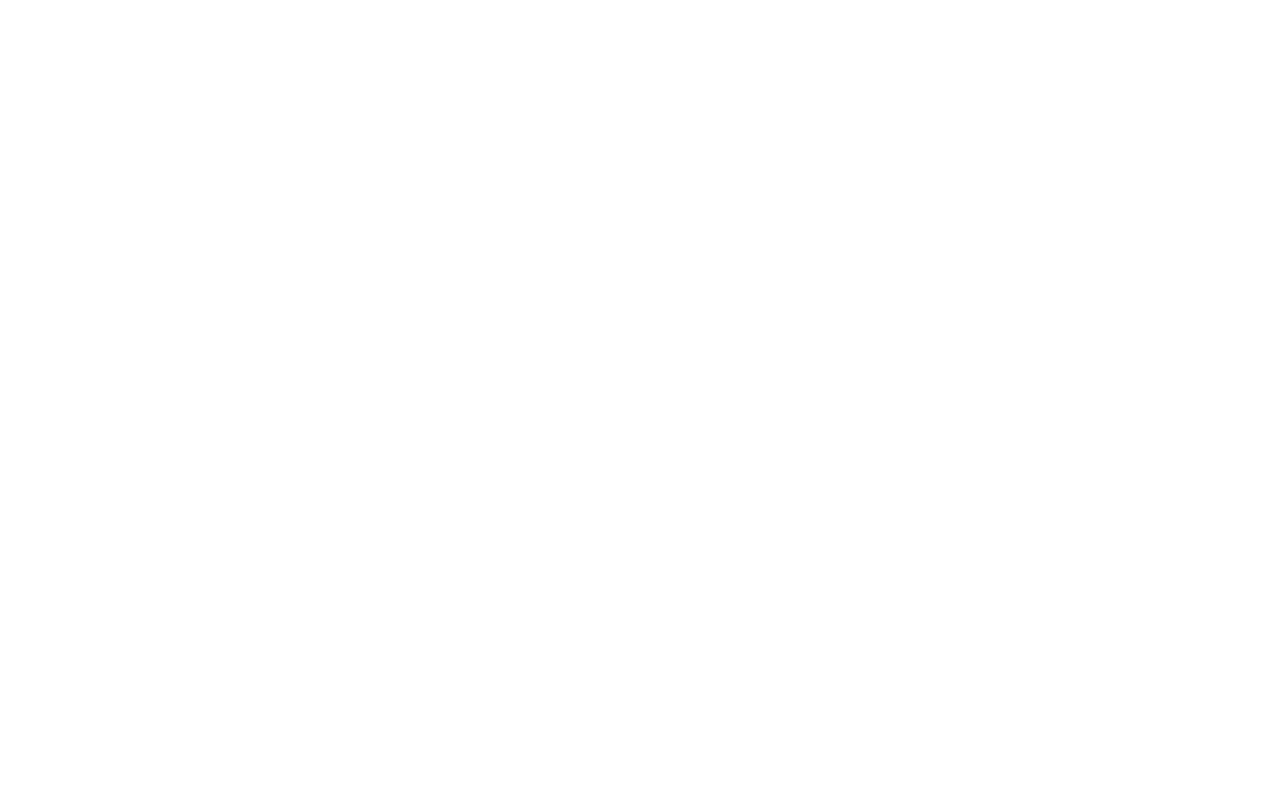
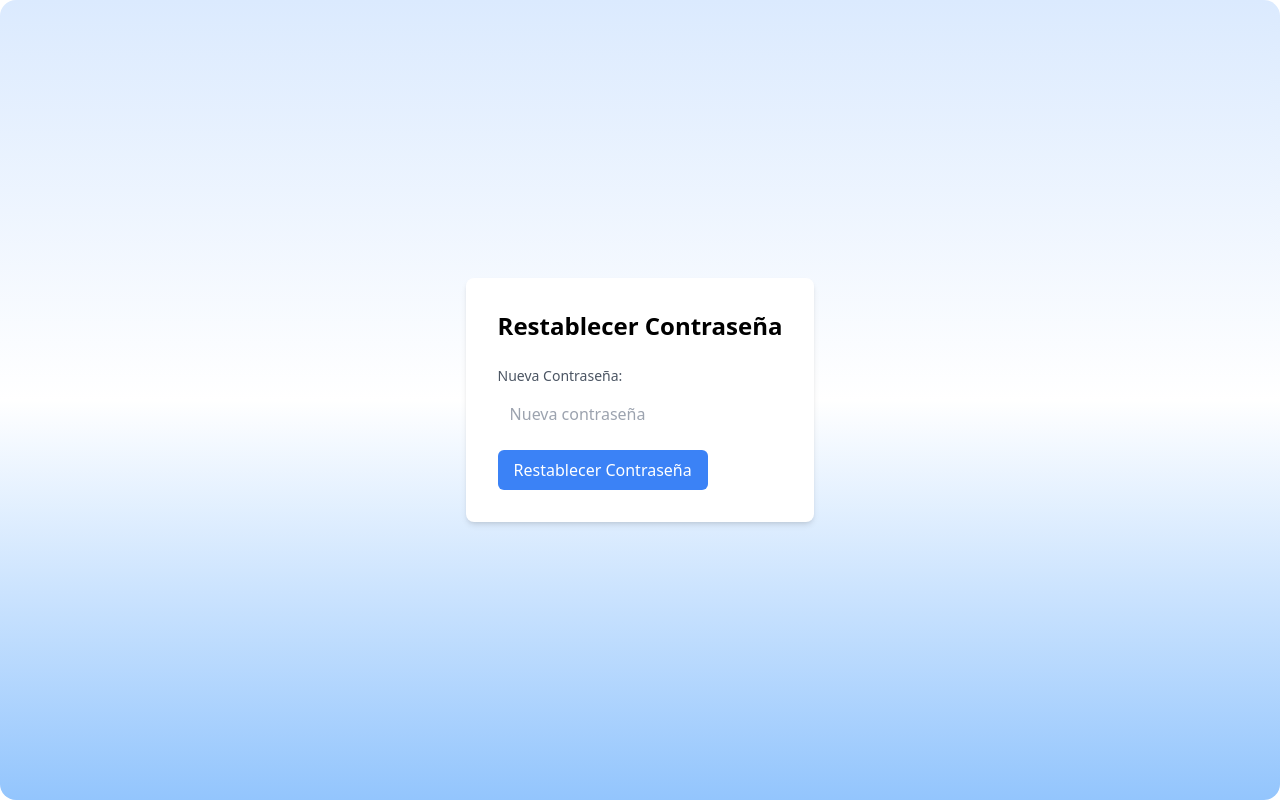
Before and after one commit to EMECROLL/JobHub, a React (Create React App) app: page /reset-password/1 in a window 1280 px wide. Before the commit this address had no page. Built offline with nearby package versions, Linux system fonts and the light colour scheme.

Commit message:
Reestablecer contraseña

```diff
--- a/src/App.js
+++ b/src/App.js
@@ -3,6 +3,8 @@ import { BrowserRouter as Router, Routes, Route} from 'react-router-dom';
 import Home from './Pages/Home/Home';
 import Login from './Pages/LogIn/Login';
 import SignUp from './Pages/SignUp/SignUp';
+import ForgetPassword from './Pages/ForgetPassword/ForgetPassword';
+import ResetPassword from './Pages/ResetPassword/ResetPassword';
 import OfertasLaborales from './Pages/OfertasLaborales/OfertasLaborales';
 import Vcatalgo from './Pages/catalogo/Vcatalgo';
 import Información from './Components/Información';
@@ -11,6 +13,7 @@ import DashboardUsuarios from './Pages/Dashboard_Usuarios/DashboardUsuarios';
 import DashboardEmpresas from './Pages/Dashboard_Empresas/DashboardEmpresas';
 import DashboardOfertasLaborales from './Pages/Dashboard_Ofertas/DashboardOfertas';
 import AgregarUsuarios from './Pages/Dashboard_Usuarios/AgregarUsuarios';
+
 
 
 function App() {
@@ -24,6 +27,8 @@ function App() {
 
           <Route path="/Login" element={<Login />} />
           <Route path="/SignUp" element={<SignUp />} />
+          <Route path="/forgetPassword" element={<ForgetPassword />} />
+          <Route path='/reset-password/:token' element={<ResetPassword></ResetPassword>} />
 
           <Route path="/OfertasLaborales" element={<OfertasLaborales />} />
           <Route path="/Vcatalgo/:categoria" element={<Vcatalgo />} />
--- a/src/Pages/Dashboard_Usuarios/DashboardUsuarios.js
+++ b/src/Pages/Dashboard_Usuarios/DashboardUsuarios.js
@@ -247,10 +247,7 @@ function DashboardUsuarios() {
                           <FaEdit className="inline-block mr-1" />
                           Actualizar
                         </button>
-                        <button
-  className="bg-red-500 hover:bg-red-700 text-white font-bold py-2 px-4 rounded"
-  onClick={() => eliminarUsuario(usuario.id_usuario)}
->
+                        <button className="bg-red-500 hover:bg-red-700 text-white font-bold py-2 px-4 rounded" onClick={() => eliminarUsuario(usuario.id_usuario)}>
                           <FaTrash className="inline-block mr-1" />
                           Eliminar
                         </button>
--- /dev/null
+++ b/src/Pages/ForgetPassword/ForgetPassword.js
@@ -0,0 +1,48 @@
+import React, { useState } from 'react';
+import Axios from 'axios';
+
+function ForgetPassword() {
+  const [email, setEmail] = useState('');
+
+  const handleSubmit = (e) => {
+    e.preventDefault();
+    Axios.post('http://localhost:3001/forgot-password', { email });
+    alert('Se ha enviado un correo de recuperación a su correo electrónico.');
+    console.log('Enviar correo de recuperación para:', email);
+  };
+
+  return (
+    <>
+      <div className='flex justify-center items-center h-screen w-700 h-500 flex-shrink-0 rounded-2xl bg-white mix-blend-hard-light bg-gradient-to-t from-blue-300 via-transparent to-blue-100'>
+        <div className='bg-white rounded-lg shadow-md  p-8'>
+          <h1 className='text-2xl font-semibold mb-6'>Recuperar Contraseña</h1>
+          <form onSubmit={handleSubmit}>
+            <div className='mb-4'>
+              <label htmlFor='email' className='block text-sm font-medium text-gray-600'>
+                Correo Electrónico:
+              </label>
+              <input
+                type='email'
+                id='email'
+                name='email'
+                value={email}
+                onChange={(e) => setEmail(e.target.value)}
+                className='mt-2 form-input focus:ring-2 focus:ring-blue-500 focus:border-transparent border-gray-300 rounded-md px-3 py-2 text-gray-800'
+                placeholder='correo@ejemplo.com'
+                required
+              />
+            </div>
+            <button
+              type='submit'
+              className='bg-blue-500 text-white rounded-md px-4 py-2 hover:bg-blue-600'
+            >
+              Enviar Correo de Recuperación
+            </button>
+          </form>
+        </div>
+      </div>
+    </>
+  );
+}
+
+export default ForgetPassword;
--- a/src/Pages/LogIn/Login.js
+++ b/src/Pages/LogIn/Login.js
@@ -96,7 +96,7 @@ const respuestaGoogleError = () => {
   return (
     <div className="flex justify-center items-center h-screen w-700 h-500 flex-shrink-0 rounded-2xl bg-white mix-blend-hard-light bg-gradient-to-t from-blue-300 via-transparent to-blue-100">
       <div className="px-6 py-8 bg-white rounded-lg shadow-md">
-        <img src={LOGO} className='w-60 h-16'></img>
+        <img src={LOGO} className='w-60 h-16 ml-7'></img>
         <div className='h-500'>
         <form>
           <div className="mb-4 mt-4">
@@ -124,15 +124,18 @@ const respuestaGoogleError = () => {
               className="mt-2 form-input focus:ring-2 focus:ring-blue-500 focus:border-transparent border-gray-300 rounded-md px-3 py-2 text-gray-800"
               placeholder="Escribe tu contraseña"
             />
+            <Link to='/forgetPassword'>
+              <h1 className='mb-6 text-blue-700'>Olvidaste tu contraseña?</h1>
+            </Link>
           </div>
-            <button onClick={iniciarSesion} className="mx-16 bg-blue-500 text-white rounded-md px-4 py-2 hover:bg-blue-600">
+            <button onClick={iniciarSesion} className="mx-20 bg-blue-500 text-white rounded-md px-4 py-2 hover:bg-blue-600 ">
               Iniciar Sesión
             </button>
         </form>
         </div>
         <hr className="my-4 border-t border-gray-300" />
         <Link to='/signup'>
-          <h1 className='mb-4 text-center'>¿No tienes cuenta? Registrate aquí.</h1>
+          <h1 className='mb-4 text-center text-blue-700'>¿No tienes cuenta? Registrate aquí.</h1>
         </Link>
         <div className="mx-20 space-x-4">
         <GoogleLogin
--- /dev/null
+++ b/src/Pages/ResetPassword/ResetPassword.js
@@ -0,0 +1,56 @@
+import React, { useState } from 'react';
+import Axios from 'axios';
+import { useParams } from 'react-router-dom';
+
+function ResetPassword({ match }) {
+  const [newPassword, setNewPassword] = useState('');
+  const { token } = useParams(); // Extracting the token from the URL parameter
+
+  const handleResetPassword = async (e) => {
+    e.preventDefault();
+
+    try {
+      await Axios.post('http://localhost:3001/reset-password', { token, newPassword });
+      alert('Contraseña restablecida exitosamente.');
+      console.log('Contraseña restablecida para el token:', token);
+    } catch (error) {
+      console.error(error);
+      alert('Error al restablecer la contraseña.');
+    }
+  };
+
+  return (
+    <>
+      <div className='flex justify-center items-center h-screen w-700 h-500 flex-shrink-0 rounded-2xl bg-white mix-blend-hard-light bg-gradient-to-t from-blue-300 via-transparent to-blue-100'>
+        <div className='bg-white rounded-lg shadow-md p-8'>
+          <h1 className='text-2xl font-semibold mb-6'>Restablecer Contraseña</h1>
+          <form onSubmit={handleResetPassword}>
+            <div className='mb-4'>
+              <label htmlFor='newPassword' className='block text-sm font-medium text-gray-600'>
+                Nueva Contraseña:
+              </label>
+              <input
+                type='password'
+                id='newPassword'
+                name='newPassword'
+                value={newPassword}
+                onChange={(e) => setNewPassword(e.target.value)}
+                className='mt-2 form-input focus:ring-2 focus:ring-blue-500 focus:border-transparent border-gray-300 rounded-md px-3 py-2 text-gray-800'
+                placeholder='Nueva contraseña'
+                required
+              />
+            </div>
+            <button
+              type='submit'
+              className='bg-blue-500 text-white rounded-md px-4 py-2 hover:bg-blue-600'
+            >
+              Restablecer Contraseña
+            </button>
+          </form>
+        </div>
+      </div>
+    </>
+  );
+}
+
+export default ResetPassword;
```
Lines whose indentation alone changed are shown as unchanged.
